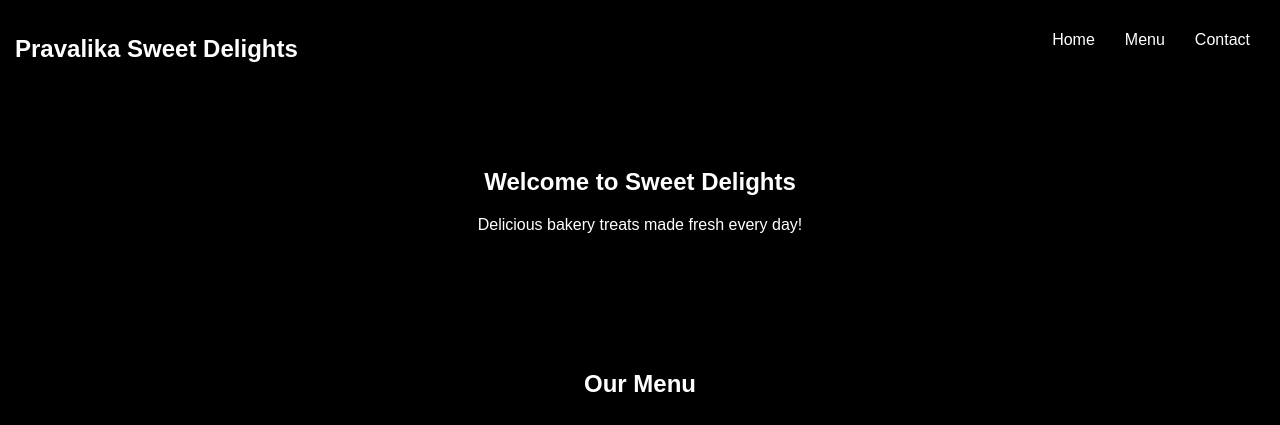
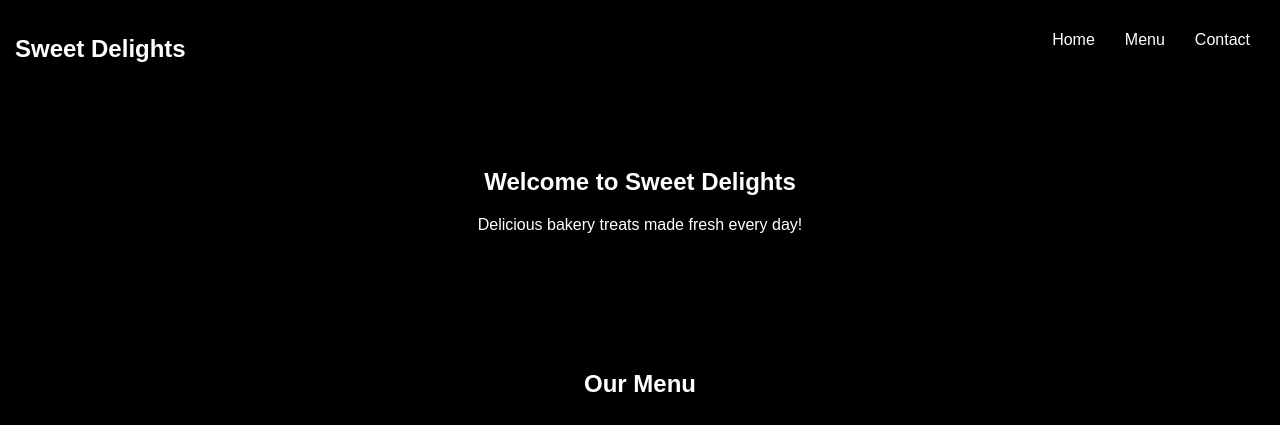
Before and after one commit to vulkanCommand/aws-devops-portfolio, a website: page index.html in a window 1280 px wide. Shown: the top 425 px of the page. Drawn offline with Linux system fonts and the light colour scheme.

Commit message:
Update index.html

```diff
--- a/index.html
+++ b/index.html
@@ -3,7 +3,7 @@
 <head>
     <meta charset="UTF-8">
     <meta name="viewport" content="width=device-width, initial-scale=1.0">
-    <title>Pravalika Delights Bakery</title>
+    <title>Sweets Delights Bakery</title>
     <link rel="stylesheet" href="styles.css">
     <script defer src="script.js"></script>
 </head>
@@ -11,7 +11,7 @@
     <div class="background"></div>
     <div class="overlay">
         <nav>
-            <h1>Pravalika Sweet Delights</h1>
+            <h1>Sweet Delights</h1>
             <ul>
                 <li><a href="#home">Home</a></li>
                 <li><a href="#menu">Menu</a></li>
```
